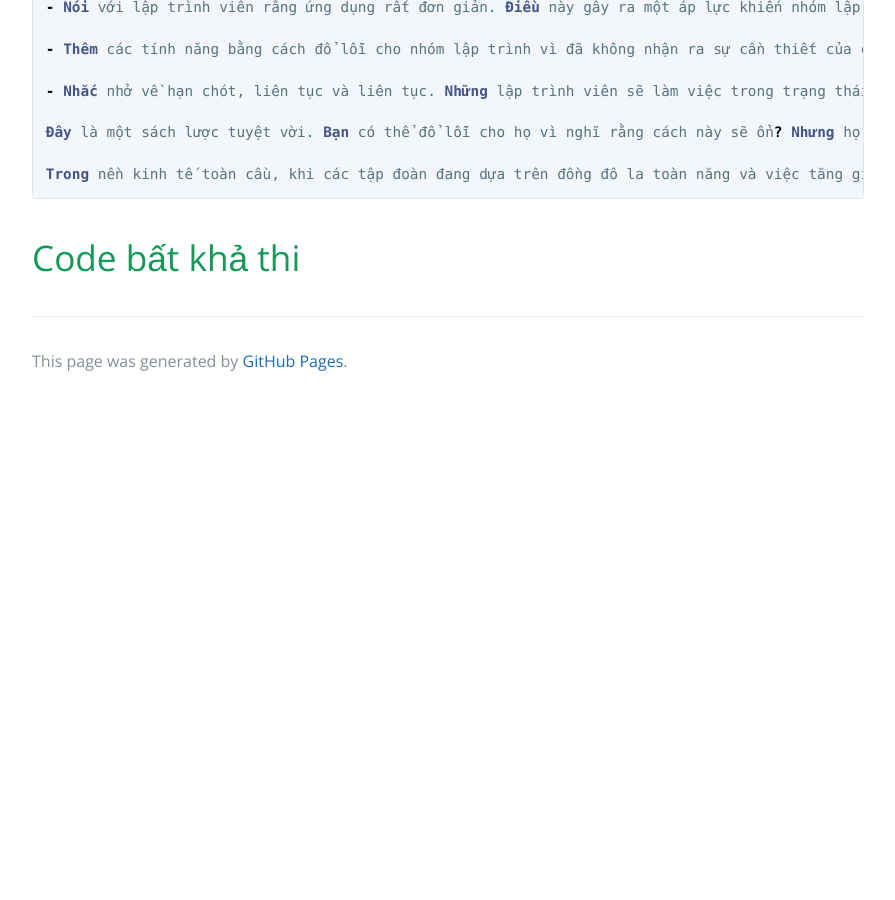
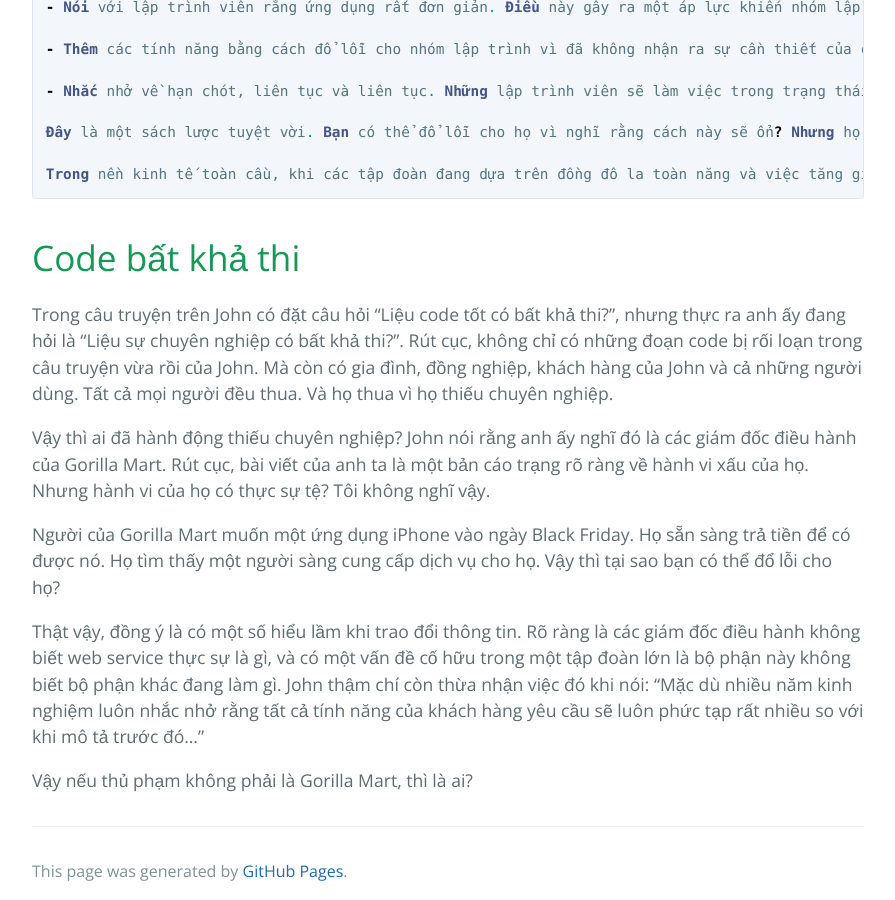
Before and after one commit to HaiBV/haibv.github.io, a Jekyll site: the page built from clean-coder/chapter-2-saying-no.md, in a window 1280 px wide and 900 px high, scrolled down 13912 px. Shown: the whole window, without its empty margins (192-1087 px from the left). Built offline with Jekyll 4.4.1, drawn with Linux system fonts in a browser that asks for light colours; our own code applies the rules of GitHub Pages for plain Markdown files; before the commit the page ends 14317 px from its top, so only the background shows below that.

Commit message:
Book - The Clean Coder - Chapter 2 - Saying No

````diff
--- a/clean-coder/chapter-2-saying-no.md
+++ b/clean-coder/chapter-2-saying-no.md
@@ -425,3 +425,13 @@ Trong nền kinh tế toàn cầu, khi các tập đoàn đang dựa trên đồ
 ```
 
 # Code bất khả thi
+
+Trong câu truyện trên John có đặt câu hỏi "Liệu code tốt có bất khả thi?", nhưng thực ra anh ấy đang hỏi là "Liệu sự chuyên nghiệp có bất khả thi?". Rút cục, không chỉ có những đoạn code bị rối loạn trong câu truyện vừa rồi của John. Mà còn có gia đình, đồng nghiệp, khách hàng của John và cả những người dùng. Tất cả mọi người đều thua. Và họ thua vì họ thiếu chuyên nghiệp.
+
+Vậy thì ai đã hành động thiếu chuyên nghiệp? John nói rằng anh ấy nghĩ đó là các giám đốc điều hành của Gorilla Mart. Rút cục, bài viết của anh ta là một bản cáo trạng rõ ràng về hành vi xấu của họ. Nhưng hành vi của họ có thực sự tệ? Tôi không nghĩ vậy.
+
+Người của Gorilla Mart muốn một ứng dụng iPhone vào ngày Black Friday. Họ sẵn sàng trả tiền để có được nó. Họ tìm thấy một người sàng cung cấp dịch vụ cho họ. Vậy thì tại sao bạn có thể đổ lỗi cho họ?
+
+Thật vậy, đồng ý là có một số hiểu lầm khi trao đổi thông tin. Rõ ràng là các giám đốc điều hành không biết web service thực sự là gì, và có một vấn đề cố hữu trong một tập đoàn lớn là bộ phận này không biết bộ phận khác đang làm gì. John thậm chí còn thừa nhận việc đó khi nói: "Mặc dù nhiều năm kinh nghiệm luôn nhắc nhở rằng tất cả tính năng của khách hàng yêu cầu sẽ luôn phức tạp rất nhiều so với khi mô tả trước đó..."
+
+Vậy nếu thủ phạm không phải là Gorilla Mart, thì là ai?
````
